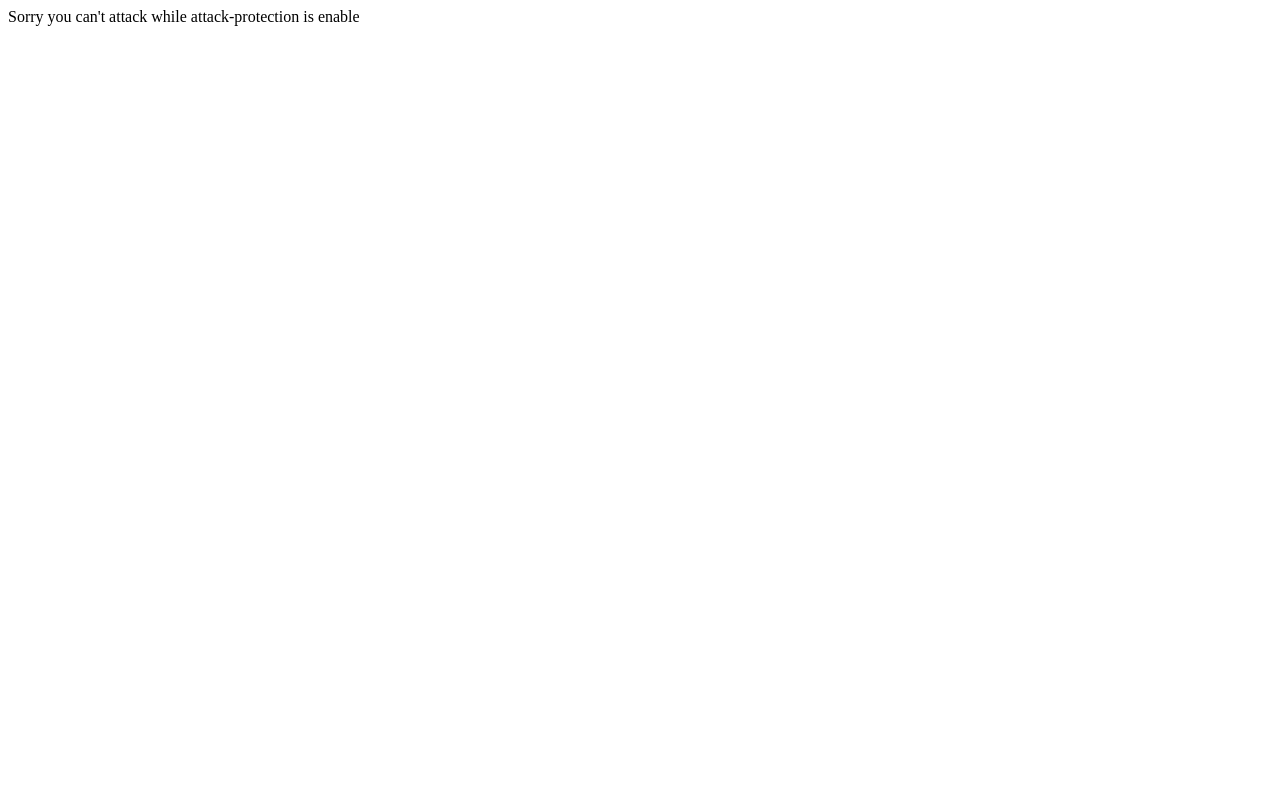
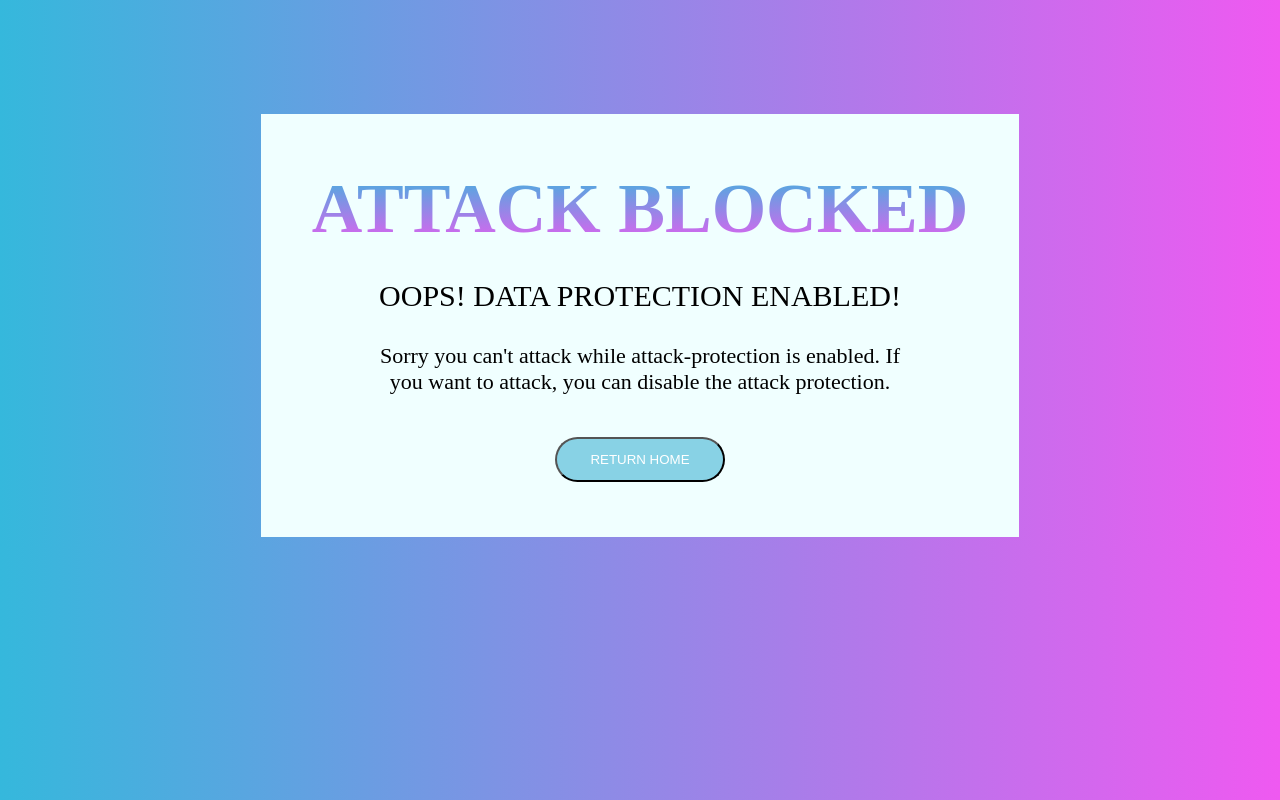
Before and after one commit to daniel-jebarson/Data-tampering-attack-defense, a website: page public/attack.html in a window 1280 px wide. Drawn offline with Linux system fonts and the light colour scheme.

Commit message:
Added attack page 👻

```diff
--- a/public/attack.html
+++ b/public/attack.html
@@ -6,10 +6,22 @@
     <meta http-equiv="X-UA-Compatible" content="IE=edge" />
     <meta name="viewport" content="width=device-width, initial-scale=1.0" />
     <title>Attack Protection</title>
+    <link rel="stylesheet" href="./css/attack.css" />
 </head>
 
 <body>
-    Sorry you can't attack while attack-protection is enable
+    <div class="main">
+        <div class="block">
+            <div class="head">Attack Blocked</div>
+            <div class="title">OOPS! Data protection enabled!</div>
+            <div class="desc">
+                Sorry you can't attack while attack-protection is enabled. If you want to attack, you can disable the attack protection.
+            </div>
+            <form action="/">
+                <button class="ret" type="submit">Return Home</button>
+            </form>
+        </div>
+    </div>
 </body>
 
 </html>
--- /dev/null
+++ b/public/css/attack.css
@@ -0,0 +1,59 @@
+body {
+    background: linear-gradient(90deg, rgb(53, 184, 220), rgb(239, 89, 241));
+}
+
+.main {
+    margin-top: 9%;
+    margin-left: 20%;
+}
+
+.block {
+    background-color: azure;
+    width: 75%;
+    text-align: center;
+    padding: 55px 0;
+}
+
+.head {
+    background: linear-gradient(180deg, rgb(53, 184, 220), rgb(239, 89, 241));
+    color: transparent;
+    background-clip: text;
+    -webkit-background-clip: text;
+    -webkit-text-fill-color: transparent;
+    font-size: 70px;
+    text-transform: uppercase;
+    font-weight: bolder;
+}
+
+.title {
+    font-size: 30px;
+    font-weight: 400;
+    margin-top: 30px;
+    text-transform: uppercase;
+}
+
+.desc {
+    margin-top: 30px;
+    padding: 0px 100px;
+    text-align: center;
+    font-size: 22px;
+}
+
+form {
+    margin-top: 42px;
+}
+
+.ret {
+    border-radius: 30px;
+    padding: 13px 33px;
+    color: white;
+    font-weight: 500;
+    cursor: pointer;
+    background-color: rgb(136, 210, 229);
+    text-transform: uppercase;
+}
+
+.ret:active {
+    transition: 0.5s;
+    transform: scale(1.075);
+}
```
